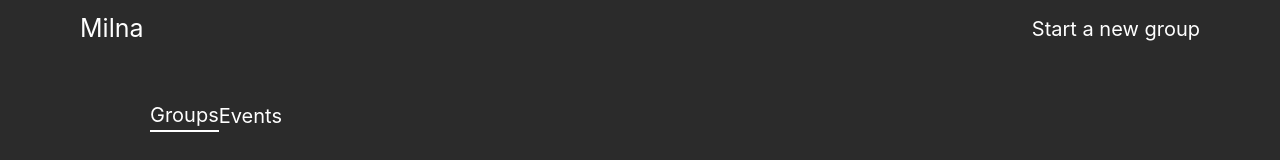
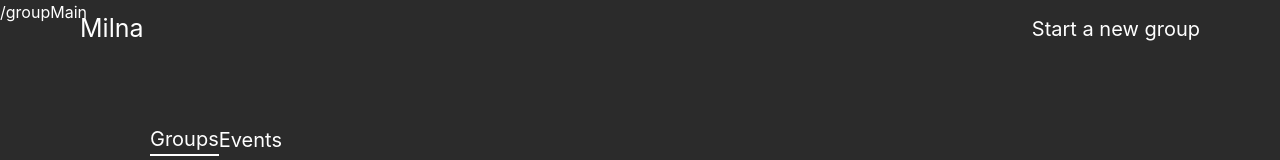
Before and after one commit to ZaidKhan144/milna-frontend, a React (Create React App) app: page /groupMain in a window 1280 px wide. Shown: the top 160 px of the page. Built offline with nearby package versions, Linux system fonts and the light colour scheme.

Commit message:
just figured nested react router dom shit

```diff
--- a/src/App.js
+++ b/src/App.js
@@ -4,6 +4,7 @@ import Routes from './components/LandingPageComponents/Routes/Routes'
 import LogIn from './components/LandingPageComponents/LogIn/LogIn'
 import SignUp from './components/LandingPageComponents/SignUp/SignUp'
 import AppMain from './components/MainApplicationComponents/AppMain/AppMain'
+import CreateGroup from './components/MainApplicationComponents/CreateGroup/CreateGroup'
 
 const App = () => {
   return (
@@ -13,7 +14,9 @@ const App = () => {
         <Route path="/" exact> <Routes /> </Route>
         <Route path="/login" exact> <LogIn /> </Route>
         <Route path="/signup" exact> <SignUp /> </Route>
-        <Route path="/groupMain" exact> <AppMain /></Route>
+        <Route path="/groupMain"> <AppMain /></Route>
+        <Route path="/eventMain"> <AppMain /> </Route>
+        <Route path="/createGroup"> <CreateGroup /> </Route>
       </Switch>
     </BrowserRouter>
   );
--- a/src/components/MainApplicationComponents/AppMain/AppMain.js
+++ b/src/components/MainApplicationComponents/AppMain/AppMain.js
@@ -1,5 +1,5 @@
 import React from 'react'
-import { HashRouter, Switch, Route, BrowserRouter } from 'react-router-dom'
+import { HashRouter, Switch, Route, BrowserRouter, useLocation, useRouteMatch } from 'react-router-dom'
 import GroupMain from '../GroupMain/GroupMain'
 import EventMain from '../EventMain/EventMain'
 import GroupPage from '../GroupPage/GroupPage'
@@ -9,10 +9,15 @@ import CreateGroup from '../CreateGroup/CreateGroup'
 import AppMainNav from '../AppMainNav/AppMainNav'
 
 const AppMain = () => {
+    const location = useLocation()
+    // let match = useRouteMatch()
+
     return (
         <div>
-            <BrowserRouter>
+            <h1>{location.pathname}</h1>
+
                 <AppMainNav />
+                {/* {location.pathname === '/createGroup' ? <AppMainNav /> : null} */}
                 <Switch>
                     <Route exact path="/groupMain/:id"></Route>
                     <Route exact path="/eventMain/:id"></Route>
@@ -26,7 +31,6 @@ const AppMain = () => {
                     <Route path="/eventMain/:id" exact render={(eventPageProp) => <EventPage eventPageId={eventPageProp.match.params.id} /> } />
                     <Route path="/createGroup" exact> <CreateGroup /> </Route>
                 </Switch>
-            </BrowserRouter>
         </div>
     )
 }
```
